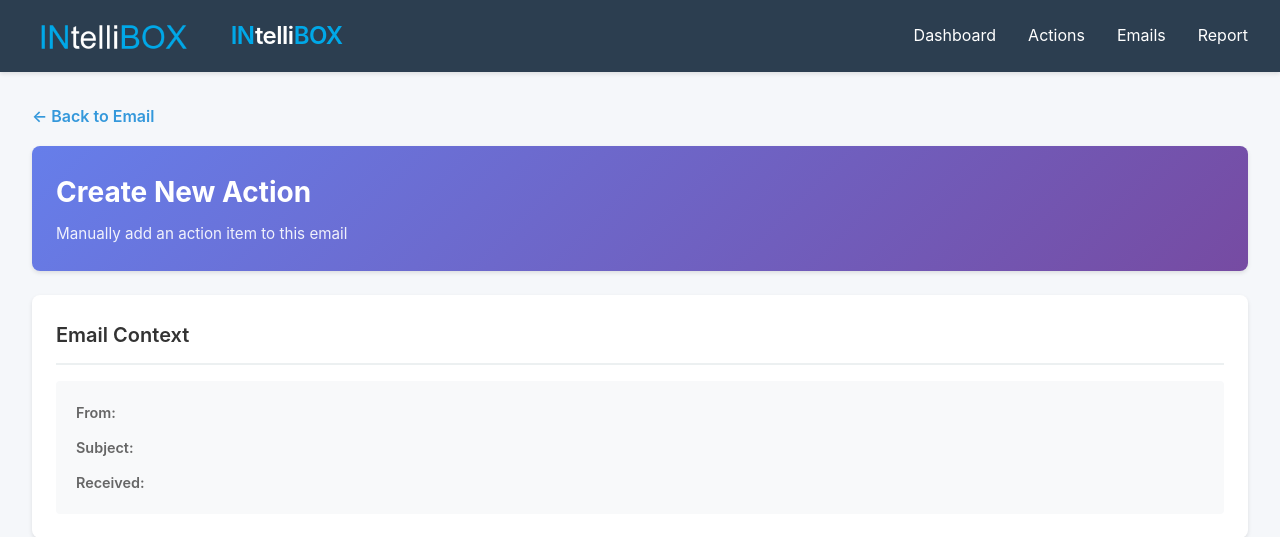
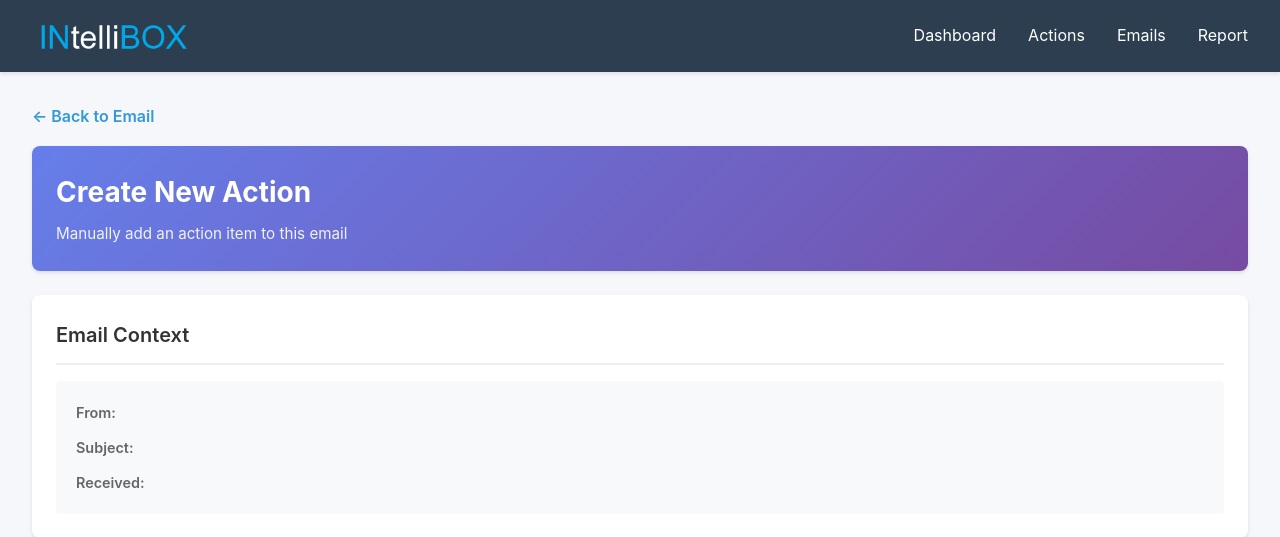
Before and after one commit to blake-perkins/INtelliBOX, a FastAPI app: template src/emailtools/web/templates/action_new.html in a window 1280 px wide. Shown: the top 537 px of the page. Run offline with FastAPI, Linux system fonts and the light colour scheme; the template is opened without the code that fills it, so the values that code supplies are empty.

Commit message:
Remove duplicate logo text, use PNG only
Co-Authored-By: Claude Sonnet 4.5 <noreply@anthropic.com>

```diff
--- a/src/emailtools/web/templates/base.html
+++ b/src/emailtools/web/templates/base.html
@@ -250,9 +250,6 @@
         <div class="navbar-content">
             <a href="/" class="navbar-brand">
                 <img src="/static/logo.png" alt="INtelliBOX Logo" class="navbar-logo">
-                <h1 class="navbar-title">
-                    <span class="in">IN</span><span class="telli">telli</span><span class="box">BOX</span>
-                </h1>
             </a>
             <ul class="nav-links">
                 <li><a href="/">Dashboard</a></li>
```
